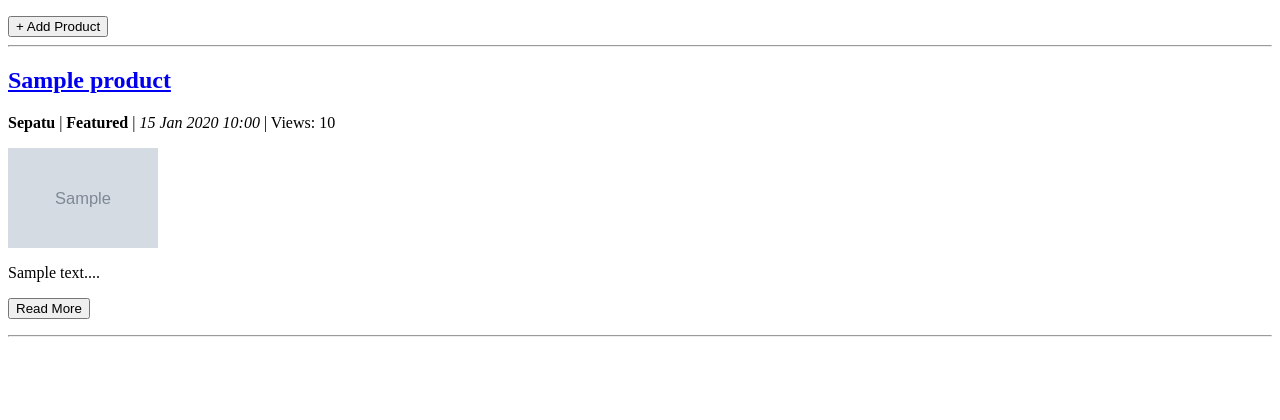
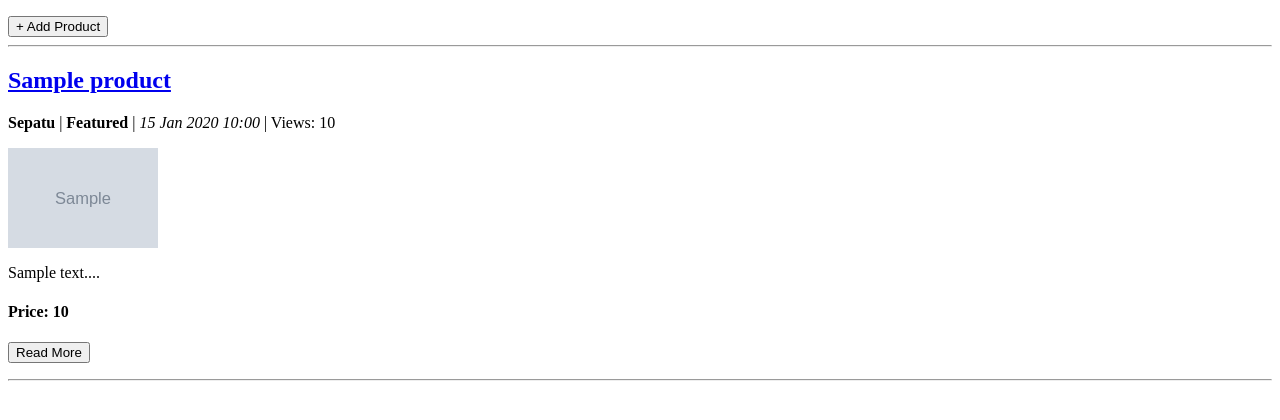
Before and after one commit to OscarGlad14/kick-season, a Django app: page / in a window 1280 px wide. Shown: the part 280-700 px from the top of the page. Run offline with Django 5.2, Linux system fonts and the light colour scheme; tables that the repository leaves empty hold one stand-in row (values such as "Sample post"); grey boxes marked "Sample" are stand-in pictures.

Commit message:
Menyelesaikan tugas 3

```diff
--- a/main/templates/main.html
+++ b/main/templates/main.html
@@ -35,6 +35,8 @@
 
   <p>{{ product.description|truncatewords:25 }}...</p>
 
+  <h4> Price: {{ product.price }} </h4>
+
   <p><a href="{% url 'main:show_product' product.id %}"><button>Read More</button></a></p>
 </div>
 
--- a/main/templates/show_product.html
+++ b/main/templates/show_product.html
@@ -14,4 +14,7 @@
 
 <p>{{ product.description }}</p>
 
+<h4> Price: {{ product.price }} </h4>
+
+
 {% endblock content %}
```
Also changed, not shown: README.md (added), assets/ShowJSON.png (added), assets/ShowJSONbyID.png (added), assets/ShowXML.png (added), assets/ShowXMLbyId.png (added), main/README.md (deleted), main/models.py (line endings or trailing spaces).
